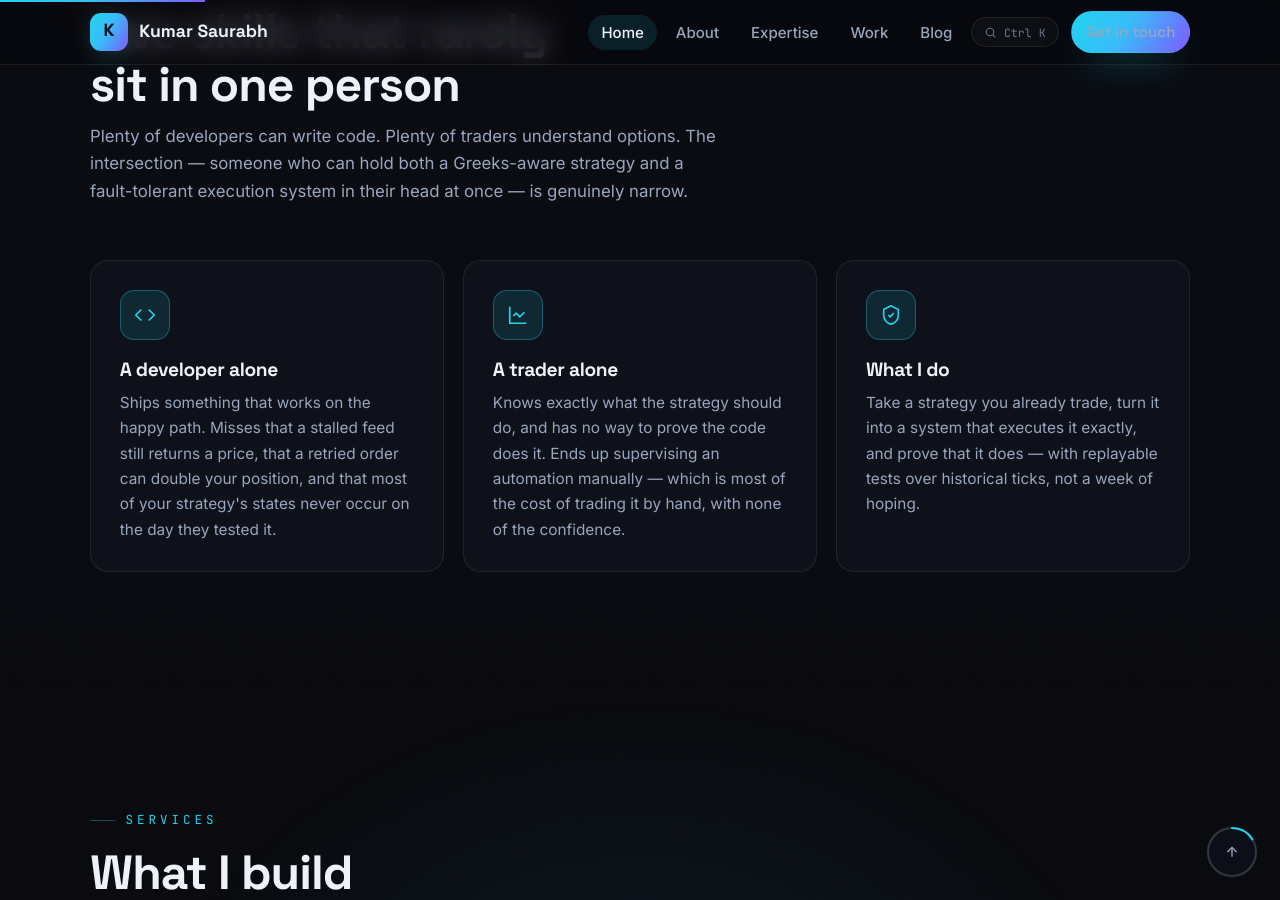
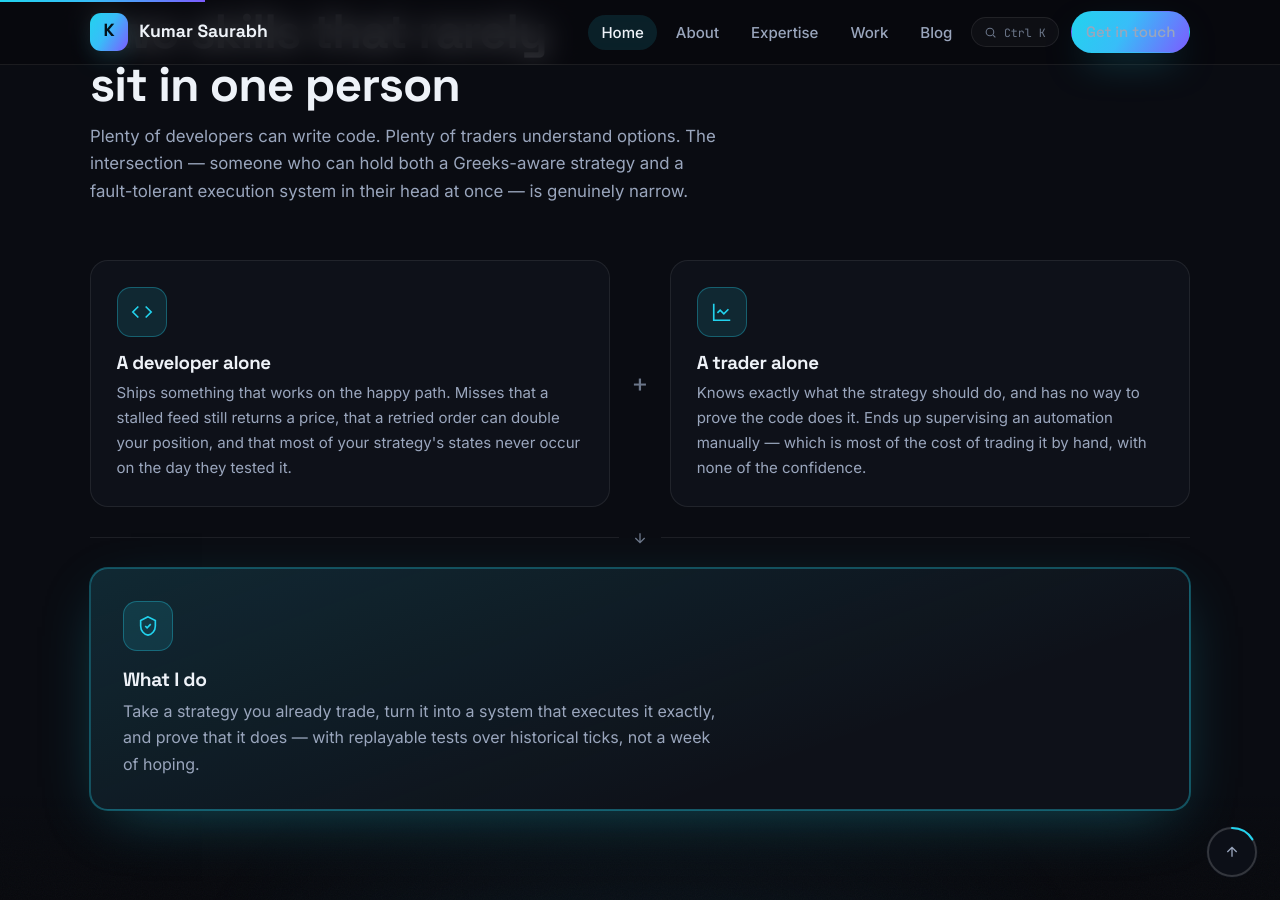
Before and after one commit to ksaurabh2468/ksaurabh2468.github.io, a Jekyll site: the page built from algo.html, in a window 1280 px wide and 900 px high, scrolled down 1054 px. Built offline with Jekyll 4.4.1, drawn with Linux system fonts in a browser that asks for light colours; some of the changed text lies outside the part shown.

Commit message:
Differentiate /algo/ section layouts to break the repeated card-grid pattern
Gap section becomes an asymmetric equation layout (developer + trader ->
result), Stack section renders enumerable items (tickers, venues) as
pill tags instead of prose, and Background swaps its boxed grid for a
divided column row.

```diff
--- a/algo.html
+++ b/algo.html
@@ -36,6 +36,59 @@
   .honest p { color: var(--faint); font-size: .9rem; }
   .honest p + p { margin-top: .7rem; }
   .honest strong { color: var(--muted); font-weight: 600; }
+
+  /* -- Gap section: equation layout instead of a 3-up card grid -- */
+  .equation { display: grid; grid-template-columns: 1fr auto 1fr; gap: 1.4rem; align-items: stretch; margin-top: 2rem; }
+  .eq-side { background: var(--surface); border: 1px solid var(--line); border-radius: var(--radius); padding: 1.6rem; }
+  .eq-side .card-ico {
+    width: 50px; height: 50px; border-radius: 14px; display: grid; place-items: center; margin-bottom: 1rem;
+    background: var(--accent-soft); border: 1px solid var(--accent-line); color: var(--accent);
+  }
+  .eq-side h3 { margin-bottom: .5rem; }
+  .eq-side p { color: var(--muted); font-size: .94rem; }
+  .eq-op {
+    font-family: var(--font-mono); font-size: 1.6rem; color: var(--faint);
+    display: grid; place-items: center; align-self: center;
+  }
+  .eq-arrow { display: flex; align-items: center; justify-content: center; gap: .8rem; margin: 1.4rem 0; color: var(--faint); }
+  .eq-arrow::before, .eq-arrow::after { content: ""; height: 1px; flex: 1; background: var(--line); }
+  .eq-arrow svg { flex-shrink: 0; }
+  .eq-result {
+    border: 1px solid var(--accent-line); border-radius: var(--radius); padding: 2rem;
+    background: linear-gradient(160deg, var(--accent-soft), transparent 70%), var(--surface);
+    box-shadow: var(--glow);
+  }
+  .eq-result .card-ico {
+    width: 50px; height: 50px; border-radius: 14px; display: grid; place-items: center; margin-bottom: 1.1rem;
+    color: var(--accent); border: 1px solid var(--accent-line); background: var(--accent-soft);
+  }
+  .eq-result h3 { font-size: 1.2rem; margin-bottom: .5rem; }
+  .eq-result p { color: var(--muted); font-size: 1rem; max-width: 60ch; }
+  @media (max-width: 720px) {
+    .equation { grid-template-columns: 1fr; }
+    .eq-op { transform: rotate(90deg); padding: .4rem 0; }
+  }
+
+  /* -- Stack section: pill lists for enumerable items -- */
+  .stack-block .tags { margin-top: 1rem; }
+
+  /* -- Background section: divided row instead of boxed cards -- */
+  .experience-row {
+    display: grid; grid-template-columns: repeat(auto-fit, minmax(220px, 1fr));
+    margin-top: 2.2rem; border-top: 1px solid var(--line);
+  }
+  .experience-col { padding: 1.8rem 1.8rem 0 0; border-left: 1px solid var(--line); }
+  .experience-col:first-child { border-left: none; padding-left: 0; }
+  .experience-col:not(:first-child) { padding-left: 1.8rem; }
+  .experience-col h3 {
+    font-family: var(--font-mono); font-size: .78rem; letter-spacing: .14em;
+    text-transform: uppercase; color: var(--accent); margin-bottom: .9rem; font-weight: 500;
+  }
+  .experience-col p { color: var(--muted); font-size: .95rem; }
+  @media (max-width: 720px) {
+    .experience-col { border-left: none; padding-left: 0; padding-top: 1.6rem; border-top: 1px solid var(--line); }
+    .experience-col:first-child { border-top: none; padding-top: 0; }
+  }
 </style>
 
 <!-- ============================ HERO ============================ -->
@@ -85,8 +138,8 @@
       </p>
     </div>
 
-    <div class="cards">
-      <article class="card" data-reveal>
+    <div class="equation" data-reveal>
+      <div class="eq-side">
         <div class="card-ico" aria-hidden="true">
           <svg width="22" height="22" viewBox="0 0 24 24" fill="none" stroke="currentColor" stroke-width="1.8"><path d="M16 18l6-6-6-6M8 6l-6 6 6 6"/></svg>
         </div>
@@ -96,9 +149,11 @@
           returns a price, that a retried order can double your position, and that most of
           your strategy's states never occur on the day they tested it.
         </p>
-      </article>
+      </div>
 
-      <article class="card" data-reveal>
+      <span class="eq-op" aria-hidden="true">+</span>
+
+      <div class="eq-side">
         <div class="card-ico" aria-hidden="true">
           <svg width="22" height="22" viewBox="0 0 24 24" fill="none" stroke="currentColor" stroke-width="1.8"><path d="M3 3v18h18"/><path d="m19 9-5 5-4-4-3 3"/></svg>
         </div>
@@ -108,9 +163,14 @@
           Ends up supervising an automation manually — which is most of the cost of trading it
           by hand, with none of the confidence.
         </p>
-      </article>
+      </div>
+    </div>
 
-      <article class="card" data-reveal>
+    <div class="eq-arrow" aria-hidden="true">
+      <svg width="16" height="16" viewBox="0 0 24 24" fill="none" stroke="currentColor" stroke-width="2"><path d="M12 5v14M5 12l7 7 7-7"/></svg>
+    </div>
+
+    <div class="eq-result" data-reveal>
       <div class="card-ico" aria-hidden="true">
         <svg width="22" height="22" viewBox="0 0 24 24" fill="none" stroke="currentColor" stroke-width="1.8"><path d="M12 2 4 6v6c0 5 3.4 9.4 8 10 4.6-.6 8-5 8-10V6l-8-4Z"/><path d="m9 12 2 2 4-4"/></svg>
       </div>
@@ -120,7 +180,6 @@
         and prove that it does — with replayable tests over historical ticks, not
         a week of hoping.
       </p>
-      </article>
     </div>
   </div>
 </section>
@@ -183,7 +242,11 @@
     <div class="stack-grid">
       <div class="stack-block" data-reveal>
         <h3>Indian F&amp;O</h3>
-        <p>NIFTY · BANKNIFTY · FINNIFTY · MIDCPNIFTY · SENSEX · BANKEX — index derivatives on NSE and BSE, weekly and monthly expiries, with the lot sizes and strike intervals that go with each.</p>
+        <p>Index derivatives on NSE and BSE, weekly and monthly expiries, with the lot sizes and strike intervals that go with each.</p>
+        <div class="tags">
+          <span class="tag">NIFTY</span><span class="tag">BANKNIFTY</span><span class="tag">FINNIFTY</span>
+          <span class="tag">MIDCPNIFTY</span><span class="tag">SENSEX</span><span class="tag">BANKEX</span>
+        </div>
       </div>
 
       <div class="stack-block" data-reveal>
@@ -198,7 +261,12 @@
 
       <div class="stack-block" data-reveal>
         <h3>Venues</h3>
-        <p>Fyers · Zerodha · Upstox · Angel One · Dhan · Groww · Kotak Neo · Nirmal Bang · Delta · Deribit. Each with its own auth model, rate limits, and quirks that only surface in production.</p>
+        <p>Each with its own auth model, rate limits, and quirks that only surface in production.</p>
+        <div class="tags">
+          <span class="tag">Fyers</span><span class="tag">Zerodha</span><span class="tag">Upstox</span>
+          <span class="tag">Angel One</span><span class="tag">Dhan</span><span class="tag">Groww</span>
+          <span class="tag">Kotak Neo</span><span class="tag">Nirmal Bang</span><span class="tag">Delta</span><span class="tag">Deribit</span>
+        </div>
       </div>
 
       <div class="stack-block" data-reveal>
@@ -294,16 +362,16 @@
       <h2 class="section-title">Market, code, and AI — where the discipline comes from</h2>
     </div>
 
-    <div class="stack-grid">
-      <div class="stack-block" data-reveal>
+    <div class="experience-row">
+      <div class="experience-col" data-reveal>
         <h3>Market experience</h3>
         <p>Deep in Indian index F&amp;O — NIFTY, BANKNIFTY and the rest — plus crypto derivatives on Delta Exchange and Deribit. Also built and operate <a href="https://trendingiv.com" target="_blank" rel="noopener">TrendingIV</a>, a live options analytics platform tracking ATM straddle premium and IV in real time.</p>
       </div>
-      <div class="stack-block" data-reveal>
+      <div class="experience-col" data-reveal>
         <h3>Coding experience</h3>
         <p>PMP-certified program leader with 7+ years shipping production software — Python execution engines, event-driven systems, FastAPI, PostgreSQL, and the CI/testing discipline that makes an automated system trustworthy, not just functional.</p>
       </div>
-      <div class="stack-block" data-reveal>
+      <div class="experience-col" data-reveal>
         <h3>AI experience</h3>
         <p>Generative and agentic AI in production — LLM-driven decision agents, agentic workflows over the Model Context Protocol, and computer vision systems, applied here to build AI trading agents rather than just automated rule execution.</p>
       </div>
```
Lines whose indentation alone changed are shown as unchanged.
